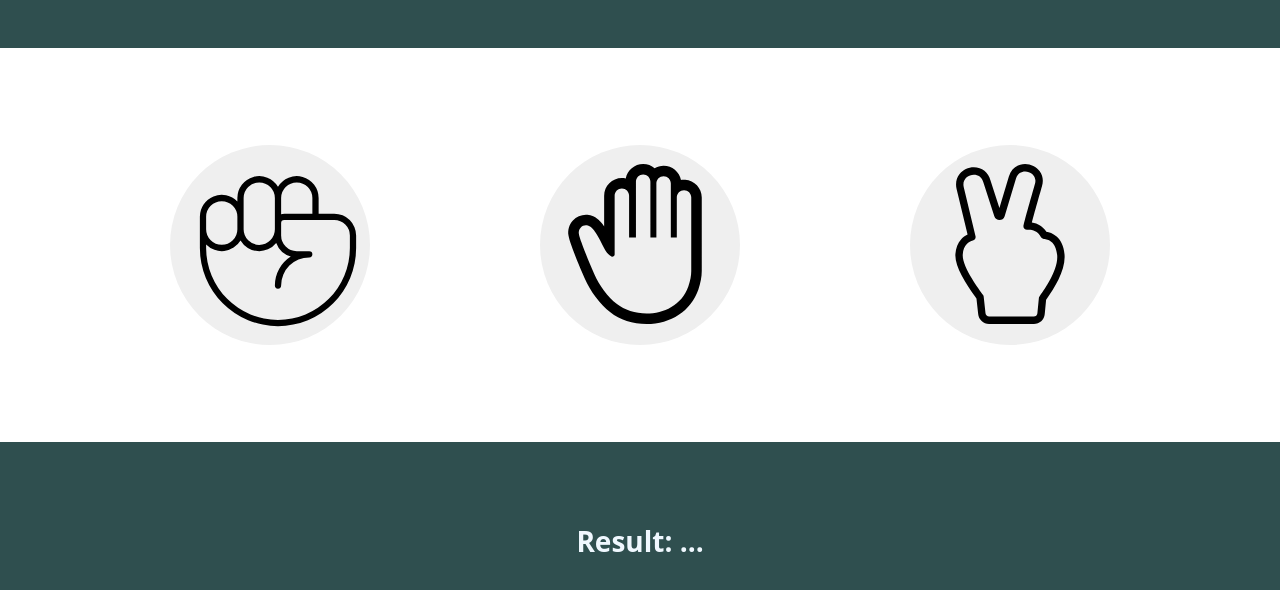
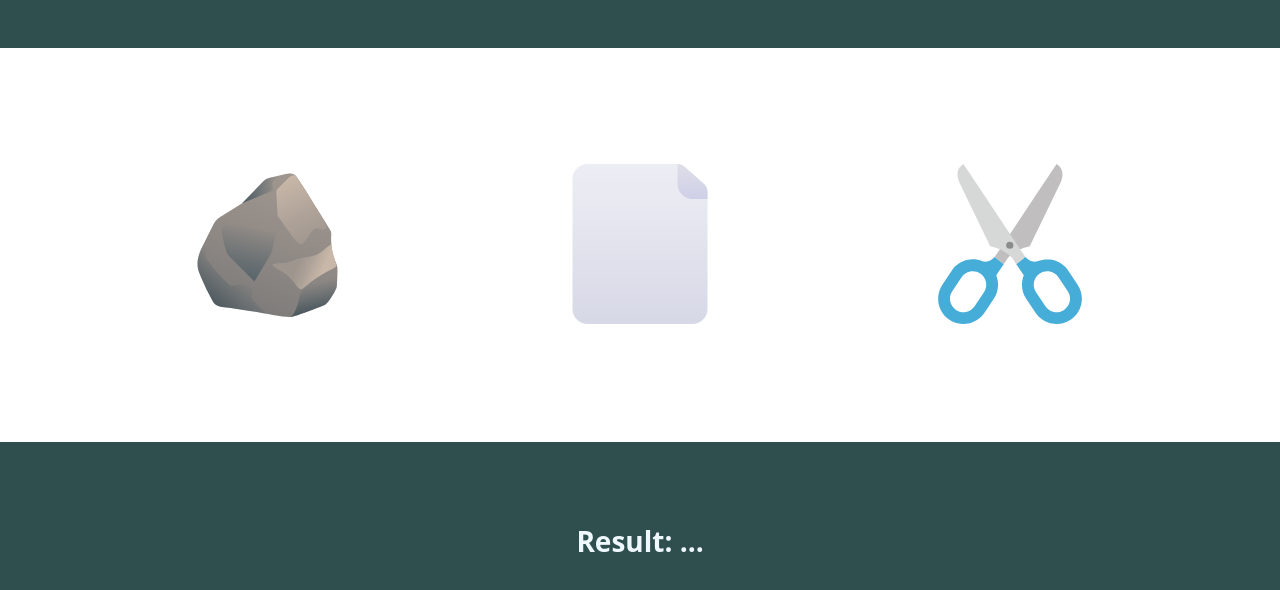
Before and after one commit to ASH-WIN-10/rock_paper_scissor, a plain HTML site: page index.html in a window 1280 px wide. Shown: the part 160-750 px from the top of the page. Drawn offline with Linux system fonts and the light colour scheme.

Commit message:
change the svgs

```diff
--- a/index.html
+++ b/index.html
@@ -23,9 +23,9 @@
         </div>
 
         <div class="buttons">
-            <button id="rock"><img src="./svg/hand-fist-thin-svgrepo-com.svg" alt="Rock"></button>
-            <button id="paper"><img src="./svg/palm-svgrepo-com.svg" alt="Paper"></button>
-            <button id="scissor"><img src="./svg/peace-sign-svgrepo-com.svg" alt="Scissor"></button>
+            <button id="rock"><img src="./svg/rock.svg" alt="Rock"></button>
+            <button id="paper"><img src="./svg/paper.svg" alt="Paper"></button>
+            <button id="scissor"><img src="./svg/scissors.svg" alt="Scissor"></button>
         </div>
 
         <div class="result"></div>
--- a/styles.css
+++ b/styles.css
@@ -35,35 +35,24 @@ body {
 button:not(#dialogBtn) {
     width: 200px;
     height: 200px;
-    /* background-color: red; */
+    background-color: transparent;
     border-color: transparent;
     border-radius: 50%;
     transition: all 0.1s;
 }
 
-#rock > img {
-    width: 200px;
-    height: 200px;
-}
-
-#paper > img {
-    margin-right: 10px;
-    width: 160px;
-    height: 160px;
-}
-
-#scissor > img {
+img {
     width: 160px;
     height: 160px;
 }
 
 button:hover {
     cursor: pointer;
-    background-color: #cedbdb;
+    transform: scale(1.05);
 }
 
 button:active {
-    transform: scale(0.95);
+    transform: scale(1);
 }
 
 .result {
```
Also changed, not shown: svg/hand-fist-thin-svgrepo-com.svg (deleted), svg/palm-svgrepo-com.svg (deleted), svg/paper.svg (added), svg/peace-sign-svgrepo-com.svg (deleted), svg/rock.svg (added), svg/scissors.svg (added).
